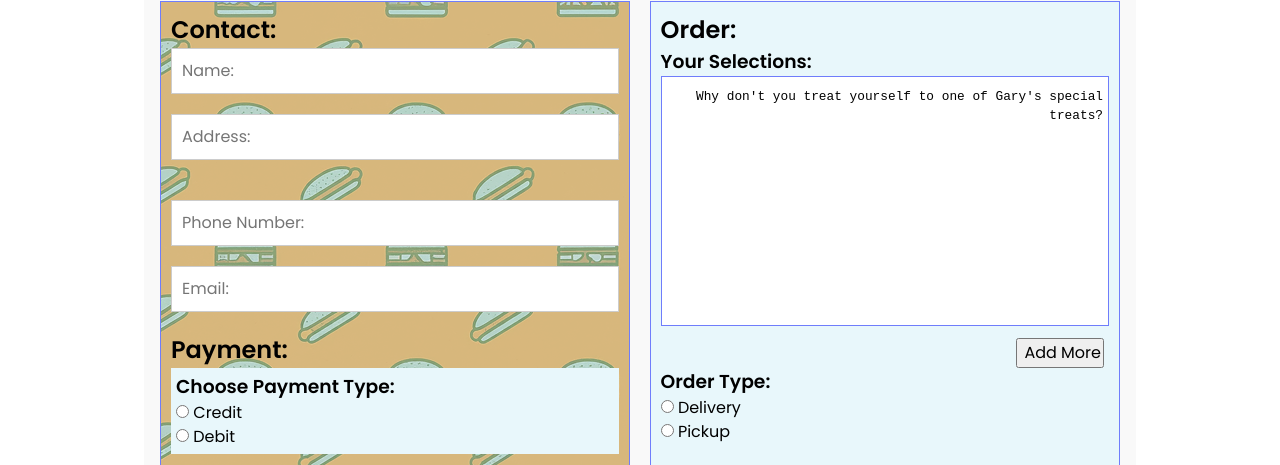
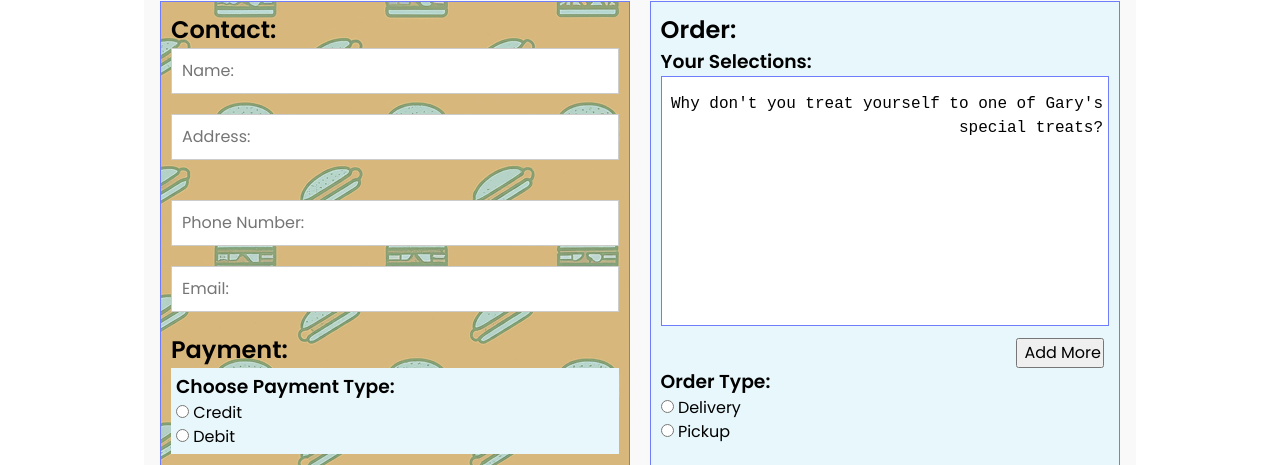
Before and after one commit to kyhol/BKB-S2-MidTermSprint, a website with bundled scripts: page brad_kyle_brian_sprint1/Pages/order.html in a window 1280 px wide. Shown: the part 312-777 px from the top of the page. Built offline with nearby package versions, Linux system fonts and the light colour scheme.

Commit message:
Update order.css

```diff
--- a/brad_kyle_brian_sprint1/CSS/order.css
+++ b/brad_kyle_brian_sprint1/CSS/order.css
@@ -145,13 +145,13 @@ z-index: 0;
   text-align: right;
   word-spacing: fill;
   border: #6F7DFB 1px solid;
+  padding: 5px;
 }
 
 #orderinnerhtml p {
   margin: 10px 0;
-  padding-right: 5px;
   font-family: 'Courier New', Courier, monospace;
-  font-size: 0.8rem;
+  font-size:
 }
 
 .input-container {
```
